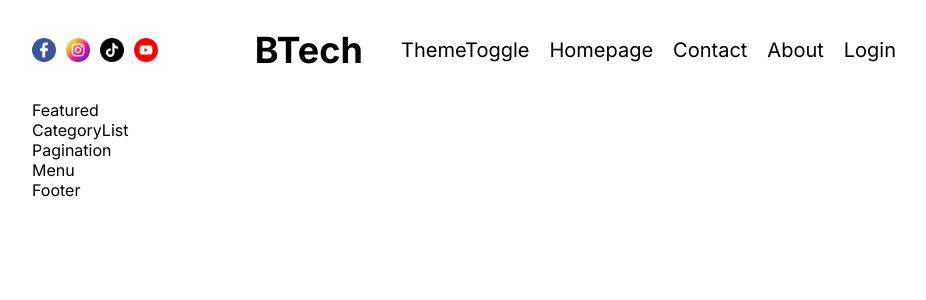
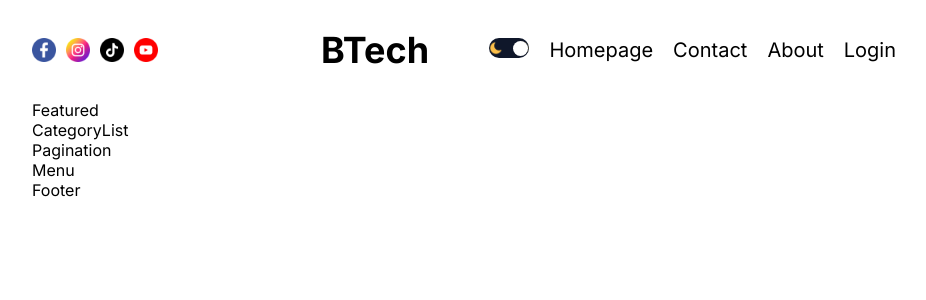
Before and after one commit to Mridul-web-me/Blog-website, a Next.js app: page / in a window 1280 px wide. Shown: the top 300 px of the page, without its empty margins (176-1102 px from the left). Built offline with nearby package versions, Linux system fonts and the light colour scheme.

Commit message:
toggle added

```diff
--- a/src/app/globals.css
+++ b/src/app/globals.css
@@ -12,7 +12,7 @@
 }
 
 body {
-  /* max-width: 100vw; */
+  max-width: 100vw;
   overflow-x: hidden;
 }
 
@@ -20,7 +20,12 @@
   color: inherit;
   text-decoration: none;
 }
-
+.dark {
+  --bg: #0f172a;
+  --textColor: #ddd;
+  --softBg: #1f273a;
+  --softTextColor: #a6a6a6;
+}
 .container {
   min-height: 100vh;
   background-color: var(--bg);
--- a/src/app/layout.js
+++ b/src/app/layout.js
@@ -2,6 +2,8 @@
 import './globals.css';
 import { Inter } from 'next/font/google';
 import Footer from '@/components/footer/Footer';
+import { ThemeContextProvider } from '@/context/ThemeContext';
+import ThemeProviders from '@/providers/ThemeProviders';
 
 const inter = Inter({ subsets: ['latin'] });
 
@@ -14,6 +16,8 @@
   return (
     <html lang="en">
       <body className={inter.className}>
+        <ThemeContextProvider>
+          <ThemeProviders>
             <div className="container">
               <div className="wrapper">
                 <Navbar />
@@ -21,6 +25,8 @@
                 <Footer />
               </div>
             </div>
+          </ThemeProviders>
+        </ThemeContextProvider>
       </body>
     </html>
   );
--- a/src/components/footer/footer.module.css
+++ b/src/components/footer/footer.module.css
@@ -1,3 +1,2 @@
 .container {
-  background-color: #fff;
 }
--- a/src/components/themeToggle/ThemeToggle.js
+++ b/src/components/themeToggle/ThemeToggle.js
@@ -1,8 +1,21 @@
-import React from 'react';
+'use client';
+
+import { useContext } from 'react';
 import styles from './themeToggle.module.css';
+import Image from 'next/image';
+import { ThemeContext } from '@/context/ThemeContext';
 
 const ThemeToggle = () => {
-  return <div>ThemeToggle</div>;
+  const { theme, toggle } = useContext(ThemeContext);
+  console.log(theme);
+
+  return (
+    <div className={styles.container} onClick={toggle} style={theme === 'dark' ? { background: 'white' } : { background: '#0f172a' }}>
+      <Image src="/moon.png" width={14} height={14} />
+      <div className={styles.ball} style={theme === 'dark' ? { left: 1, background: '#0f172a' } : { right: 1, background: 'white' }} />
+      <Image src="/sun.png" width={14} height={14} />
+    </div>
+  );
 };
 
 export default ThemeToggle;
--- a/src/components/themeToggle/themeToggle.module.css
+++ b/src/components/themeToggle/themeToggle.module.css
@@ -0,0 +1,17 @@
+.container {
+  width: 40px;
+  height: 20px;
+  border-radius: 50px;
+  cursor: pointer;
+  display: flex;
+  align-items: center;
+  justify-content: space-between;
+  position: relative;
+}
+
+.ball {
+  width: 15px;
+  height: 15px;
+  border-radius: 50%;
+  position: absolute;
+}
--- /dev/null
+++ b/src/context/ThemeContext.js
@@ -0,0 +1,29 @@
+'use client';
+
+import { createContext, useEffect, useState } from 'react';
+
+export const ThemeContext = createContext();
+
+const getFormLocalStorage = () => {
+  if (typeof window !== undefined) {
+    const value = localStorage.getItem('theme');
+
+    return value || 'light';
+  }
+};
+
+export const ThemeContextProvider = ({ children }) => {
+  const [theme, setTheme] = useState(() => {
+    return getFormLocalStorage();
+  });
+
+  const toggle = () => {
+    setTheme(theme === 'light' ? 'dark' : 'light');
+  };
+
+  useEffect(() => {
+    localStorage.setItem('theme', theme);
+  }, [theme]);
+
+  return <ThemeContext.Provider value={{ theme, toggle }}>{children}</ThemeContext.Provider>;
+};
--- /dev/null
+++ b/src/providers/ThemeProviders.js
@@ -0,0 +1,19 @@
+'use client';
+
+import { ThemeContext } from '@/context/ThemeContext';
+import { useContext, useEffect, useState } from 'react';
+
+const ThemeProviders = ({ children }) => {
+  const { theme } = useContext(ThemeContext);
+  const [mounted, setMounted] = useState(false);
+
+  useEffect(() => {
+    setMounted(true);
+  }, []);
+
+  if (mounted) {
+    return <div className={theme}>{children}</div>;
+  }
+};
+
+export default ThemeProviders;
```
Lines whose indentation alone changed are shown as unchanged.
